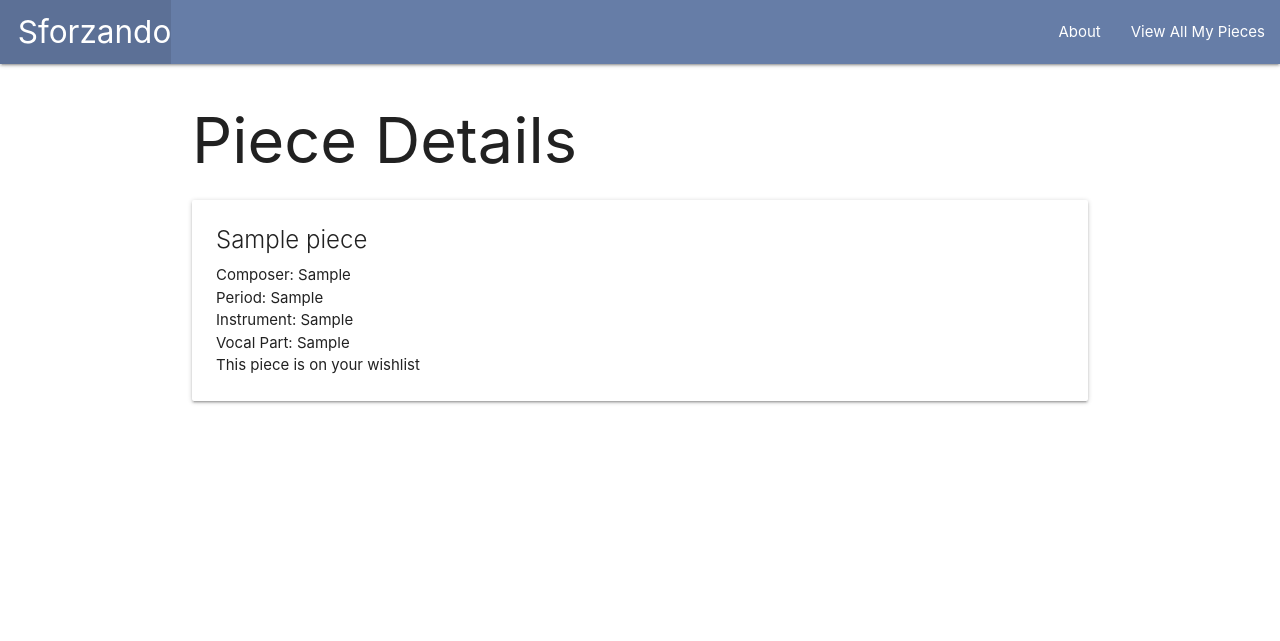
After one commit to aaalexandriaaa/sforzando, a Django app: page /pieces/1/ in a window 1280 px wide. The commit adds this page. Shown: the top 641 px of the page. Run offline with Django 3.2, Linux system fonts and the light colour scheme; tables that the repository leaves empty hold one stand-in row (values such as "Sample post").

Commit message:
full piece details implementation

```diff
--- /dev/null
+++ b/main_app/templates/pieces/detail.html
@@ -0,0 +1,21 @@
+{% extends 'base.html' %}
+{% block content %}
+
+<h1>Piece Details</h1>
+
+<div class="card">
+    <div class="card-content">
+        <span class="card-title">{{ piece.name }}</span>
+        <p>Composer: {{ piece.composer }}</p>
+        <p>Period: {{ piece.period }}</p>
+        <p>Instrument: {{ piece.instrument }}</p>
+        <p>Vocal Part: {{ piece.voice }}</p>
+        {% if piece.own == True %}
+        <p>You own this piece</p>
+        {% else %}
+        <p>This piece is on your wishlist</p>
+        {% endif %}
+    </div>
+</div>
+
+{% endblock %}
--- a/main_app/templates/pieces/index.html
+++ b/main_app/templates/pieces/index.html
@@ -6,7 +6,7 @@
 {% for piece in pieces %}
 <div class="card">
     <div class="card-content">
-        <a href="/pieces/{{ piece.id }}">
+        <a href="{% url 'detail' piece.id %}">
             <span class="card-title">{{ piece.name }}</span>
             <p>Composer: {{ piece.composer }}</p>
             <p>Period: {{ piece.period }}</p>
--- a/main_app/urls.py
+++ b/main_app/urls.py
@@ -5,4 +5,5 @@ urlpatterns = [
   path('', views.home, name='home'),
   path('about/', views.about, name='about'),
   path('pieces/', views.pieces_index, name='index'),
+  path('pieces/<int:piece_id>/', views.pieces_detail, name='detail'),
 ]
--- a/main_app/views.py
+++ b/main_app/views.py
@@ -10,4 +10,8 @@ def about(request):
 
 def pieces_index(request):
   pieces = Piece.objects.all()
-  return render(request, 'pieces/index.html', { 'pieces': pieces })
+  return render(request, 'pieces/index.html', {'pieces': pieces})
+
+def pieces_detail(request, piece_id):
+  piece = Piece.objects.get(id=piece_id)
+  return render(request, 'pieces/detail.html', { 'piece': piece })
```
